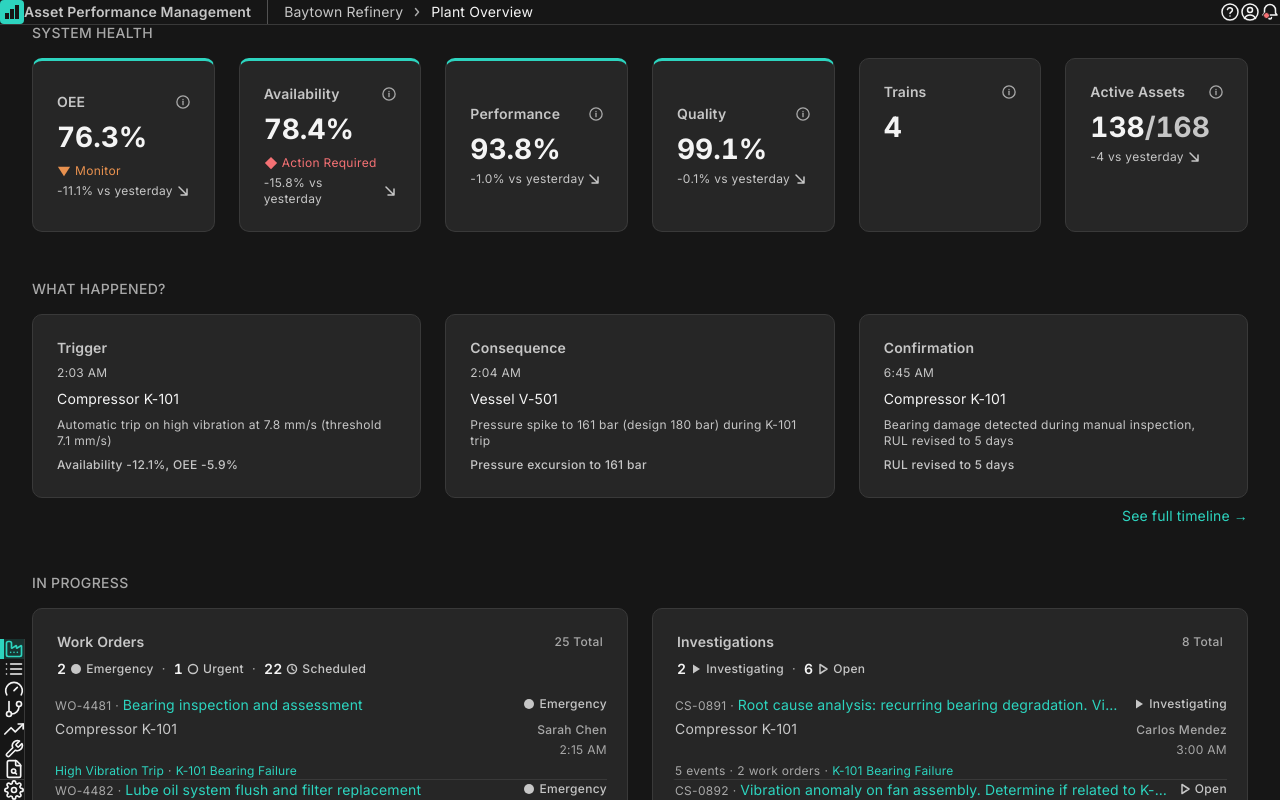
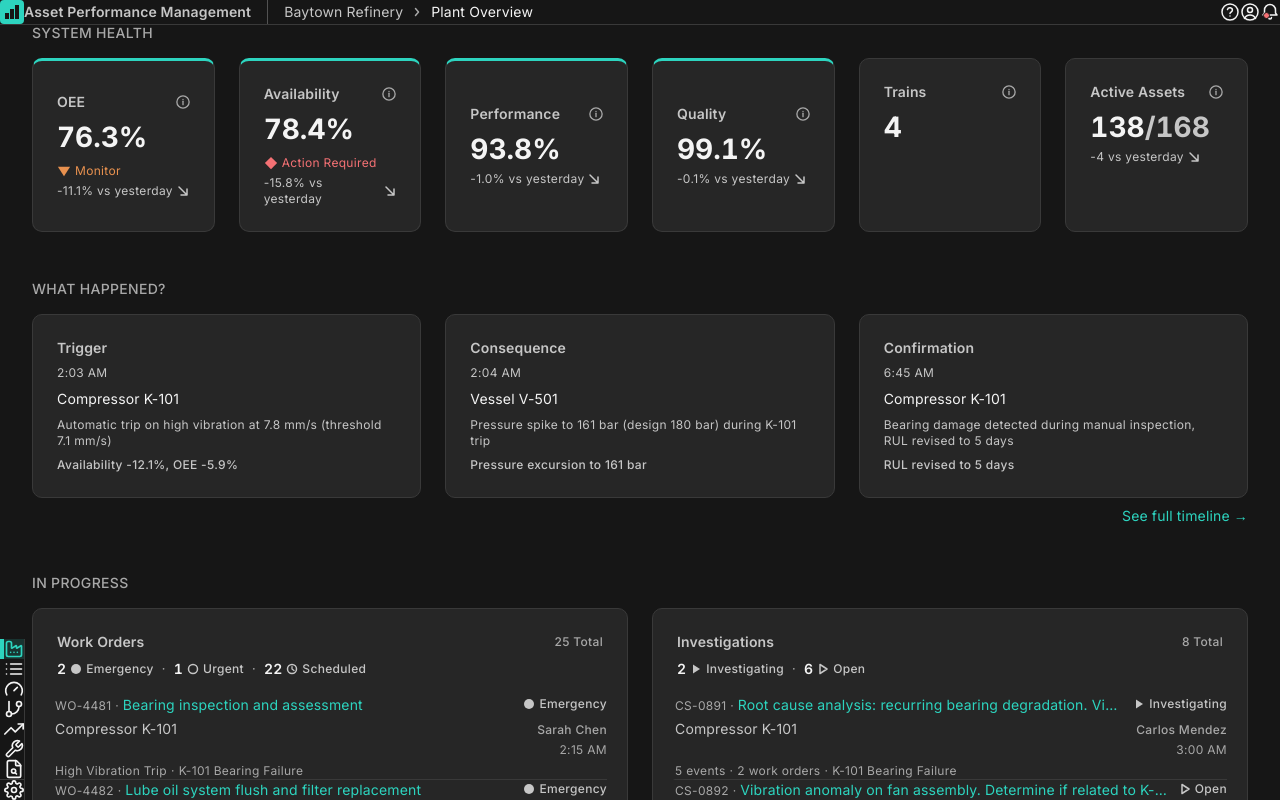
Before and after one commit to robjonesdesigns/apm-dashboard, a React (Vite) app: page / in a window 1280 px wide. Built offline with nearby package versions, Linux system fonts and the light colour scheme.

Commit message:
Make event and incident names context text, not links
The row itself is the clickable target -- it navigates to WO or
Investigation detail. Event name and incident name on the third
line are contextual information in helper color, not navigation.

```diff
--- a/src/components/ui/TodaysActivity.jsx
+++ b/src/components/ui/TodaysActivity.jsx
@@ -195,21 +195,15 @@ function WorkOrdersCard() {
               </div>
             </div>
 
-            {/* Line 3: triggering event + incident (if linked) */}
-            {(wo.eventId || getIncidentForEvent(wo.eventId)) && (
+            {/* Line 3: triggering event + incident (context, not links) */}
+            {(wo.eventId && getEventName(wo.eventId)) && (
               <div className="type-meta" style={{ display: 'flex', alignItems: 'center', gap: 'var(--spacing-4)', color: 'var(--color-text-helper)' }}>
-                {getEventName(wo.eventId) && (
-                  <span className="type-link" style={{ cursor: 'pointer', fontSize: 'var(--text-12)' }}>
-                    {getEventName(wo.eventId)}
-                  </span>
-                )}
-                {getEventName(wo.eventId) && getIncidentForEvent(wo.eventId) && (
-                  <span style={{ color: 'var(--color-text-helper)' }}>·</span>
-                )}
+                <span>{getEventName(wo.eventId)}</span>
                 {getIncidentForEvent(wo.eventId) && (
-                  <span className="type-link" style={{ cursor: 'pointer', fontSize: 'var(--text-12)' }}>
-                    {getIncidentForEvent(wo.eventId)}
-                  </span>
+                  <>
+                    <span>·</span>
+                    <span>{getIncidentForEvent(wo.eventId)}</span>
+                  </>
                 )}
               </div>
             )}
@@ -283,7 +277,7 @@ function InvestigationsCard() {
               </div>
             </div>
 
-            {/* Line 3: scope (events + WOs) + incident */}
+            {/* Line 3: scope + incident (context, not links) */}
             {(c.linkedEvents.length > 0 || c.linkedWorkOrders.length > 0 || c.incidentId) && (
               <div className="type-meta" style={{ display: 'flex', alignItems: 'center', gap: 'var(--spacing-4)', color: 'var(--color-text-helper)' }}>
                 {c.linkedEvents.length > 0 && (
@@ -299,9 +293,7 @@ function InvestigationsCard() {
                   <span>·</span>
                 )}
                 {c.incidentId && (
-                  <span className="type-link" style={{ cursor: 'pointer', fontSize: 'var(--text-12)' }}>
-                    {getIncidentName(c.incidentId)}
-                  </span>
+                  <span>{getIncidentName(c.incidentId)}</span>
                 )}
               </div>
             )}
```
